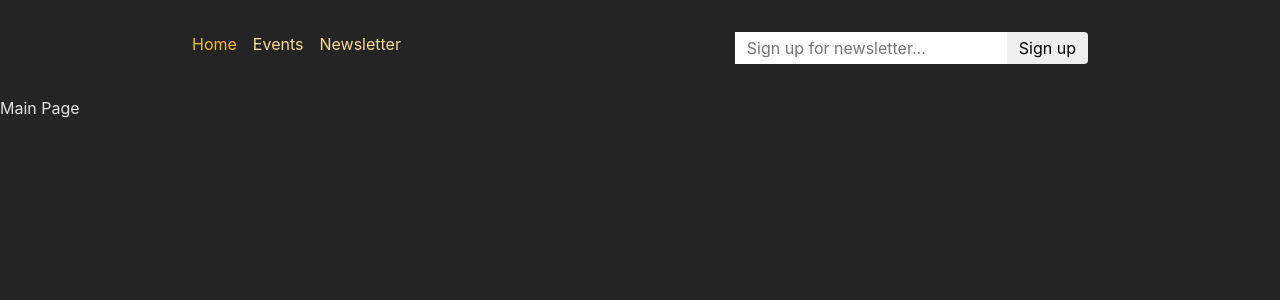
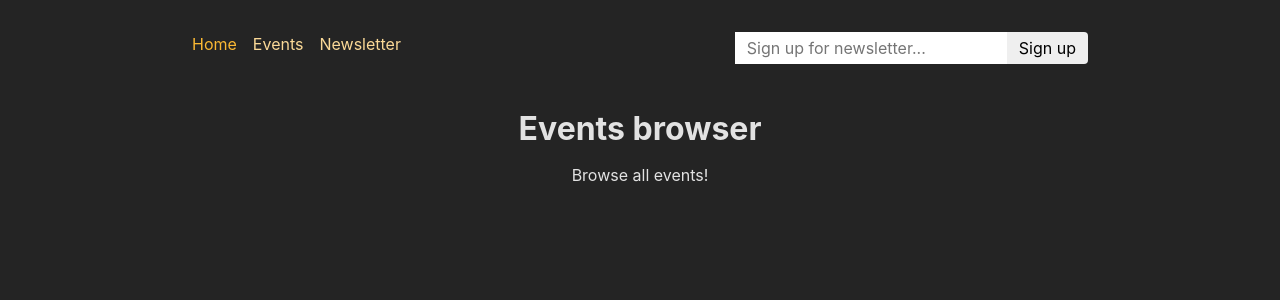
Before and after one commit to Pan-be/router-project, a React (Create React App) app in the folder frontend/: page / in a window 1280 px wide. Shown: the top 300 px of the page. Built offline with nearby package versions, Linux system fonts and the light colour scheme.

Commit message:
actualized HomePage

```diff
--- a/frontend/src/pages/HomePage.js
+++ b/frontend/src/pages/HomePage.js
@@ -1,5 +1,11 @@
+import PageContent from "../components/PageContent"
+
 const HomePage = (props) => {
-	return <div>Main Page</div>
+	return (
+		<PageContent title='Events browser'>
+			<p>Browse all events!</p>
+		</PageContent>
+	)
 }
 
 export default HomePage
```
